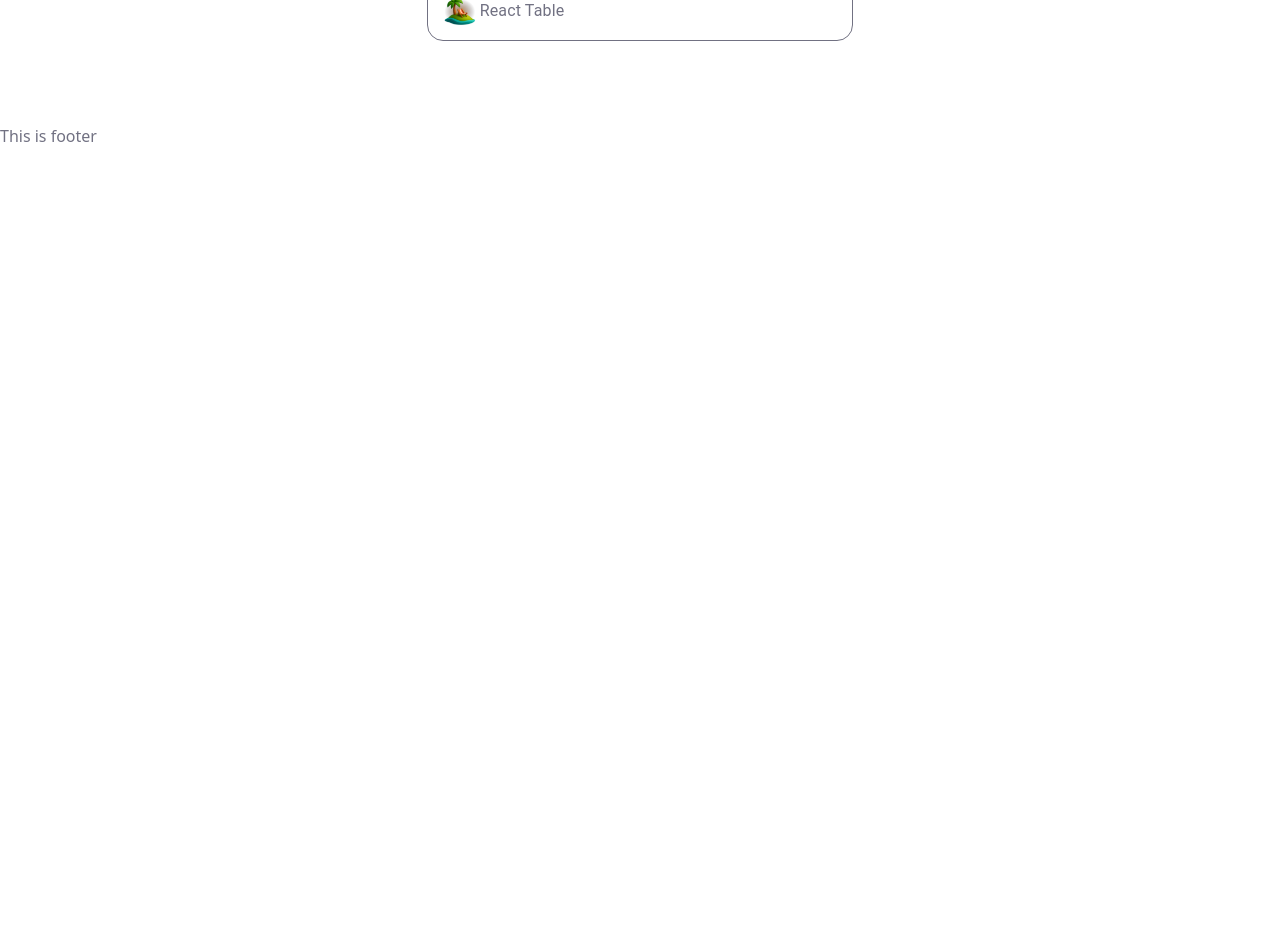
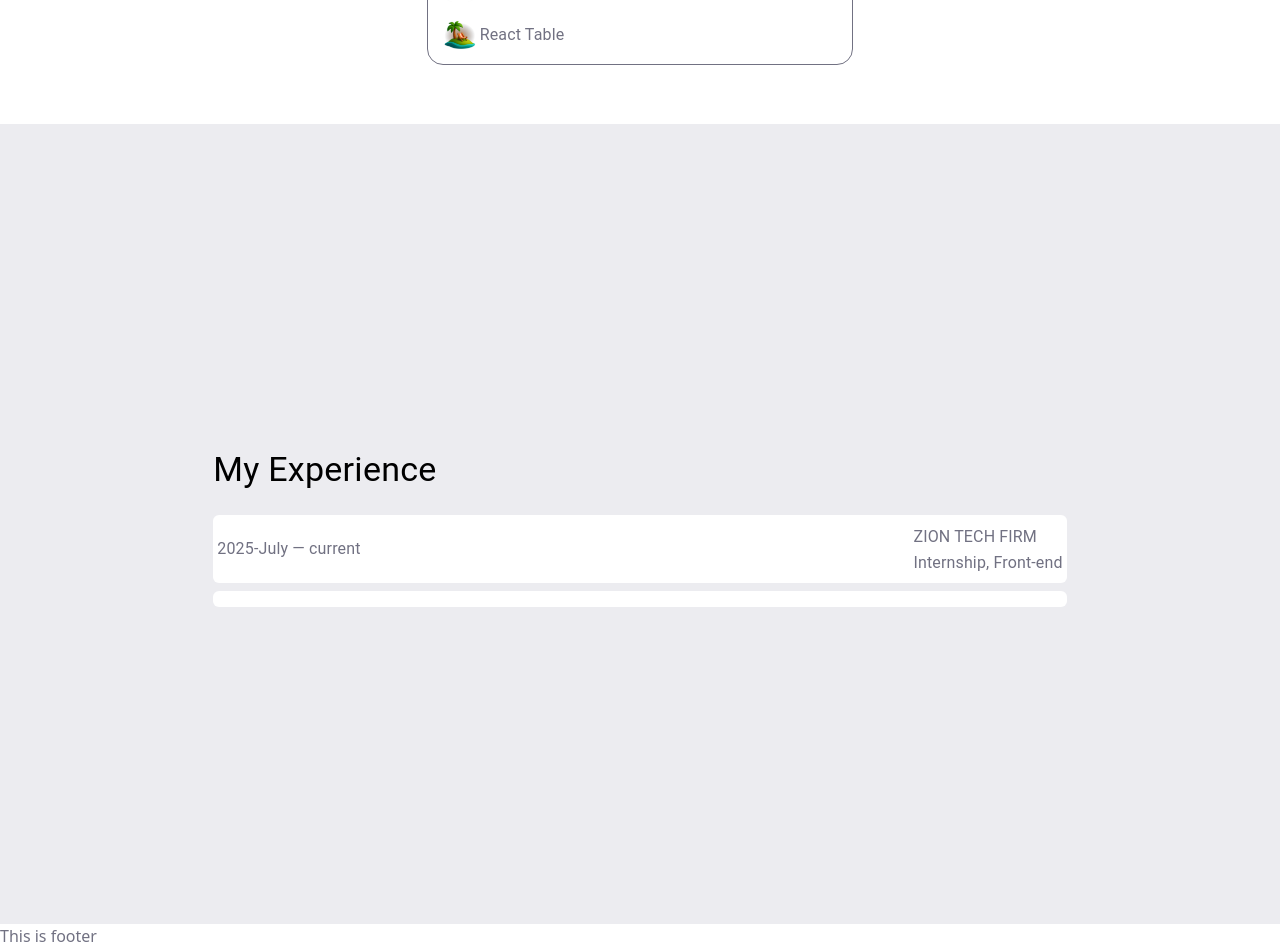
Before and after one commit to saralchaulagain/portfolio, a Next.js app: page / in a window 1280 px wide. Shown: the part 2280-3228 px from the top of the page. Before the commit the page ends 2428 px from the top, so only its background shows below. Built offline with nearby package versions, Linux system fonts and the light colour scheme; a web font is replaced by a local one.

Commit message:
add experience section

```diff
--- a/src/app/globals.css
+++ b/src/app/globals.css
@@ -4,17 +4,21 @@
 :root {
   --bg-color: #ffffff;
   --text-color: #717182;
+  --experience-card-text-color: #717182;
   --header-text: #000000;
   --line-color: #ececf0;
   --about-bg: #ececf0;
+  --learning-card-bg: #ffffff;
   /* --card-text: #717182; */
 }
 
 .dark {
   --bg-color: oklch(0.145 0 0);
+  --learning-card-bg: oklch(0.145 0 0);
   --about-bg: oklch(30.726% 0.00286 16.641);
   --card-text: #000000;
   --text-color: #ffffff;
+  --experience-card-text-color: #000000;
   --header-text: #ffffff;
 }
 body {
@@ -46,3 +50,6 @@ body {
 .bg-about {
   background: var(--about-bg);
 }
+.experience-card {
+  color: var(--experience-card-text-color);
+}
--- a/src/app/page.tsx
+++ b/src/app/page.tsx
@@ -1,4 +1,5 @@
 import About from "@/sections/About";
+import Experience from "@/sections/Experience";
 import Home from "@/sections/Home";
 import Skill from "@/sections/Skill";
 import React from "react";
@@ -9,6 +10,7 @@ const page = () => {
       <Home />
       <About />
       <Skill />
+      <Experience />
     </div>
   );
 };
--- /dev/null
+++ b/src/sections/Experience.tsx
@@ -0,0 +1,48 @@
+import { Box, Typography } from "@mui/material";
+import React from "react";
+
+const Experience = () => {
+  return (
+    <Box className="about h-screen w-full flex justify-center items-center gap-3 pt-2 bg-transparent bg-about">
+      <Box className="w-2/3">
+        <Box>
+          <Typography className="headers " variant="h4">
+            My Experience
+          </Typography>
+        </Box>
+        <Box className="grid grid-cols-1 gap-2 mt-6 experience-card">
+          <Box className="flex justify-between items-center px-1 py-2 rounded-md card-hover bg-[#ffffff]">
+            <Box className="flex ">
+              <Typography variant="subtitle1" className="font-bold">
+                2025-July &mdash; current
+              </Typography>
+            </Box>
+            <Box className="flex flex-col ">
+              <Typography variant="subtitle1" className="font-bold">
+                ZION TECH FIRM
+              </Typography>
+              <Typography variant="body1">Internship, Front-end</Typography>
+            </Box>
+          </Box>
+          <Box className="flex justify-between items-center px-1 py-2 rounded-md card-hover bg-[#ffffff] ">
+            <Box className="flex ">
+              <Typography
+                variant="subtitle1"
+                className="font-bold"
+              ></Typography>
+            </Box>
+            <Box className="flex flex-col ">
+              <Typography
+                variant="subtitle1"
+                className="font-bold"
+              ></Typography>
+              <Typography variant="body1"></Typography>
+            </Box>
+          </Box>
+        </Box>
+      </Box>
+    </Box>
+  );
+};
+
+export default Experience;
--- a/src/sections/Skill.tsx
+++ b/src/sections/Skill.tsx
@@ -136,7 +136,7 @@ const Skill = () => {
             </Box>
           </Box>
         </Box>
-        <Box className="w-full flex flex-col items-center justify-center mt-6 card-text">
+        <Box className="w-full flex flex-col items-center justify-center mt-6 card-text gap-6">
           <Typography className="headers " variant="h5">
             Current Focus
           </Typography>
@@ -147,7 +147,7 @@ const Skill = () => {
             validation and performance.
           </Typography>
 
-          <Box className="border bg-[#ffffff] py-1 px-2 h-50 flex flex-col justify-center gap-4 rounded-2xl card-hover w-1/2">
+          <Box className="border bg-[#ffffff] py-1 px-2 h-50 flex flex-col justify-center gap-4 rounded-2xl card-hover w-1/2 ">
             <Box className="grid grid-cols-1 gap-4 px-2">
               <Typography variant="subtitle1" className=" text-justify ">
                 Learning
```
